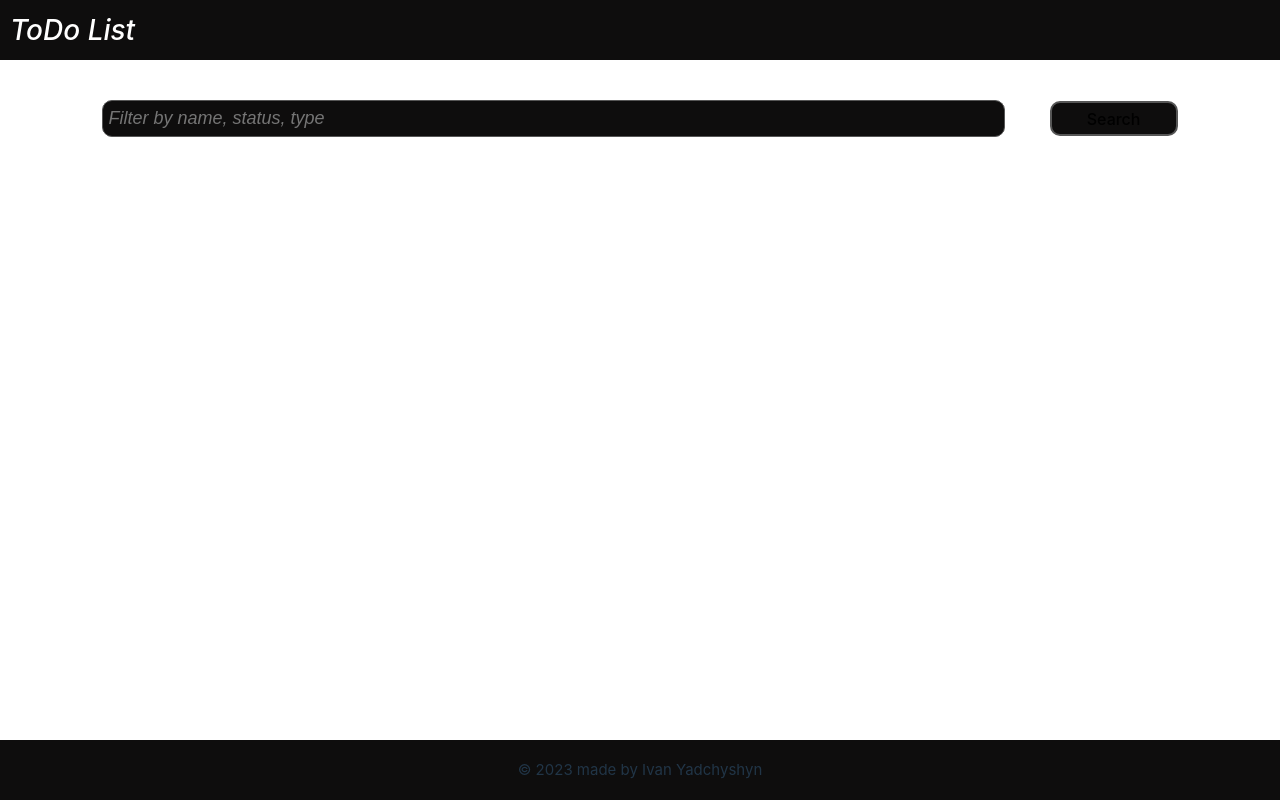
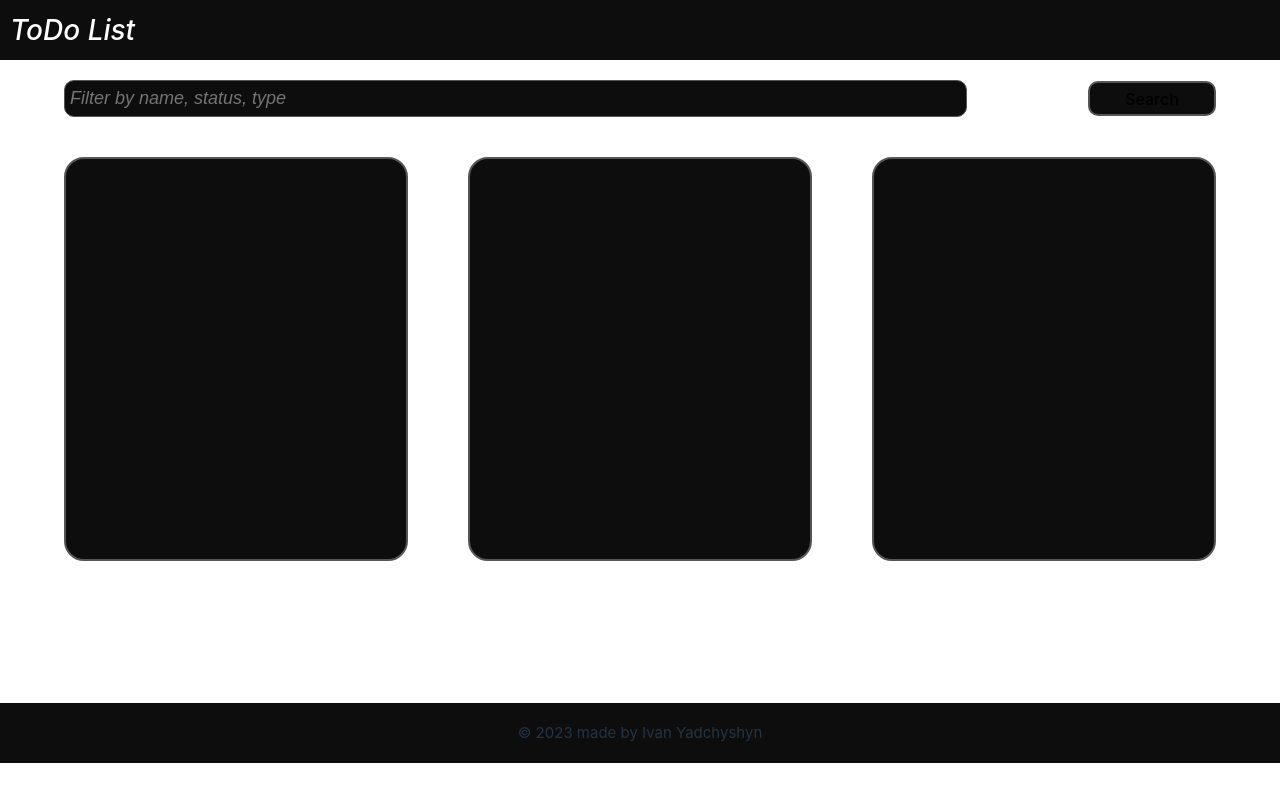
Before and after one commit to IvannYad/ToDoList_Frontend, a React (Vite) app: page / in a window 1280 px wide. Built offline with nearby package versions, Linux system fonts and the light colour scheme.

Commit message:
feat: implement UI layout for columns

```diff
--- a/src/components/App/App.tsx
+++ b/src/components/App/App.tsx
@@ -5,8 +5,6 @@ import Footer from '../Footer/Footer'
 import Main from '../Main/Main'
 
 function App() {
-
-
   return (
     <React.Fragment>
       <Header />
--- a/src/components/Body/Body.css
+++ b/src/components/Body/Body.css
@@ -24,11 +24,9 @@ a:hover {
 
 body {
   margin: 0;
-  display: flex;
-  place-items: center;
-  min-width: 320px;
-  min-height: 100vh;
+  display: block;
   width: 100vw;
+  overflow-x: hidden;
 }
 
 h1 {
--- /dev/null
+++ b/src/components/Column/Column.css
@@ -0,0 +1,9 @@
+.column{
+    width: 340px;
+    height: fit-content;
+    flex-shrink: 0;
+    border-radius: 20px;
+    border: 2px solid #565656;
+    background: #0E0D0D;
+    min-height: 50vh;
+}
--- /dev/null
+++ b/src/components/Column/Column.tsx
@@ -0,0 +1,13 @@
+import "./Column.css"
+
+type ColumnProps = {
+    id: string;
+}
+
+export default function Column({id}: ColumnProps){
+    return (
+        <div id={id} className="column">
+
+        </div>
+    )
+}
--- a/src/components/Footer/Footer.css
+++ b/src/components/Footer/Footer.css
@@ -2,8 +2,6 @@ footer{
     width: 100vw;
     height: 60px;
     flex-shrink: 0;
-    position: absolute;
-    bottom: 0;
     background: #0E0D0D;
     display: flex;
     justify-content: center;
--- a/src/components/Header/Header.css
+++ b/src/components/Header/Header.css
@@ -2,8 +2,6 @@ header{
     width: 100vw;
     height: 60px;
     flex-shrink: 0;
-    position: absolute;
-    top: 0;
     background: #0E0D0D;
     display: flex;
     align-items: center;
--- a/src/components/Main/Main.css
+++ b/src/components/Main/Main.css
@@ -1,6 +1,22 @@
+
 main{
+    display: block;
+    justify-content: center;
+    width: 100vw;
+    height: auto;
+    min-height: 77.88vh;
+}
+
+main div{
     display: flex;
     justify-content: center;
-    width: 100vw;
-    height: 100vh;
+    margin-top: 20px;
+
 }
+#column-container{
+    width: 90vw;
+    display: flex;
+    justify-content: space-between;
+    margin-top: 0px;
+    margin-bottom: 20px;
+}
--- a/src/components/Main/Main.tsx
+++ b/src/components/Main/Main.tsx
@@ -1,10 +1,20 @@
+import Column from "../Column/Column";
 import SearchForm from "../SearchForm/SearchForm";
 import "./Main.css"
 
 export default function Main(){
     return (
         <main>
-            <SearchForm />
+            <div>
+                <SearchForm />
+            </div>
+            <div>
+                <div id="column-container">
+                    <Column id="to-do-column"/>
+                    <Column id="in-progress-column"/>
+                    <Column id="done-column"/>
+                </div>
+            </div>
         </main>
     )
 }
--- a/src/components/SearchForm/SearchForm.css
+++ b/src/components/SearchForm/SearchForm.css
@@ -2,9 +2,7 @@ form{
     display: flex;
     align-items: center;
     justify-content: space-between;
-    width: 84vw;
-    position: absolute;
-    top: 100px;
+    width: 90vw;
 }
 
 #button{
```
